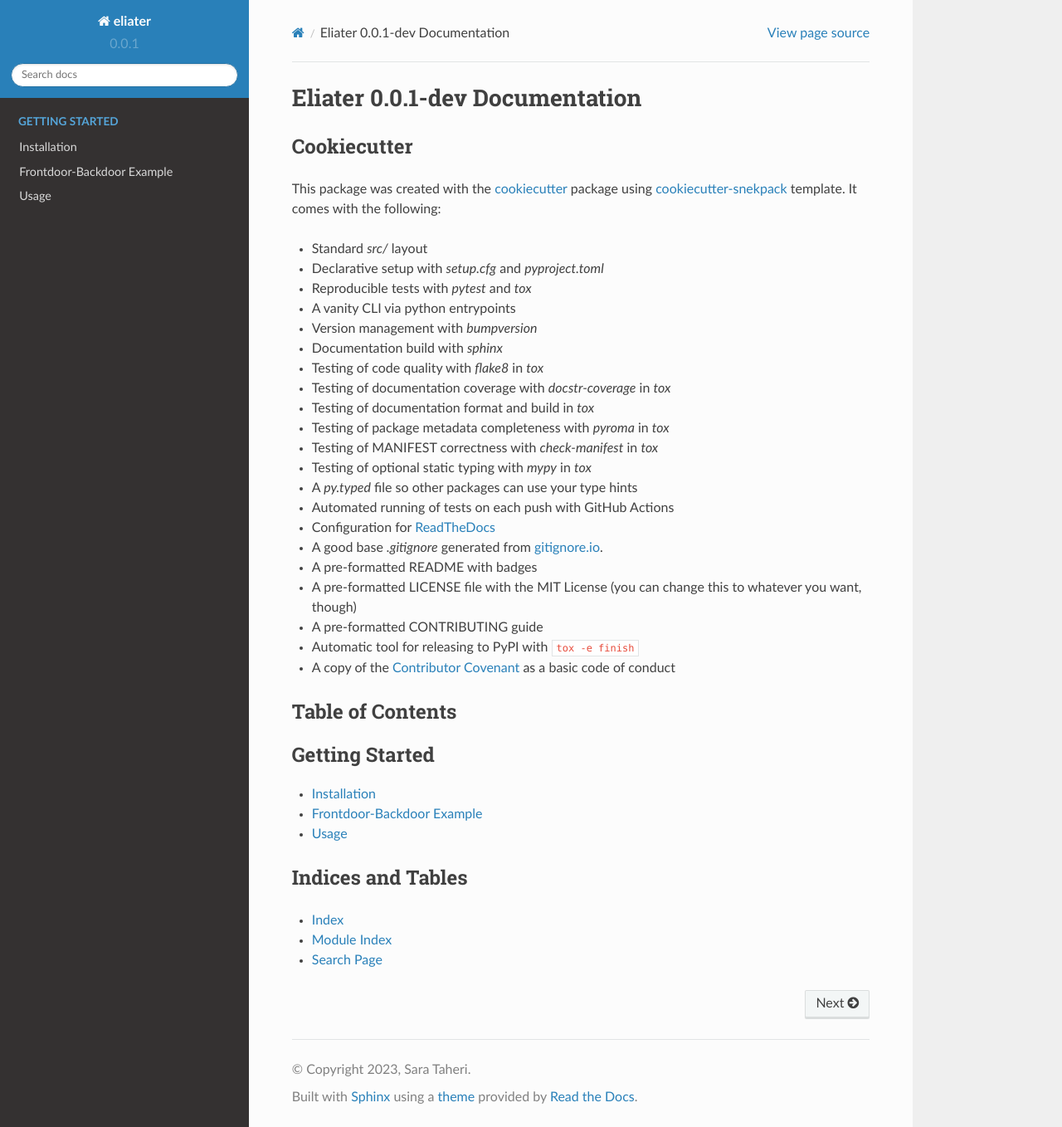
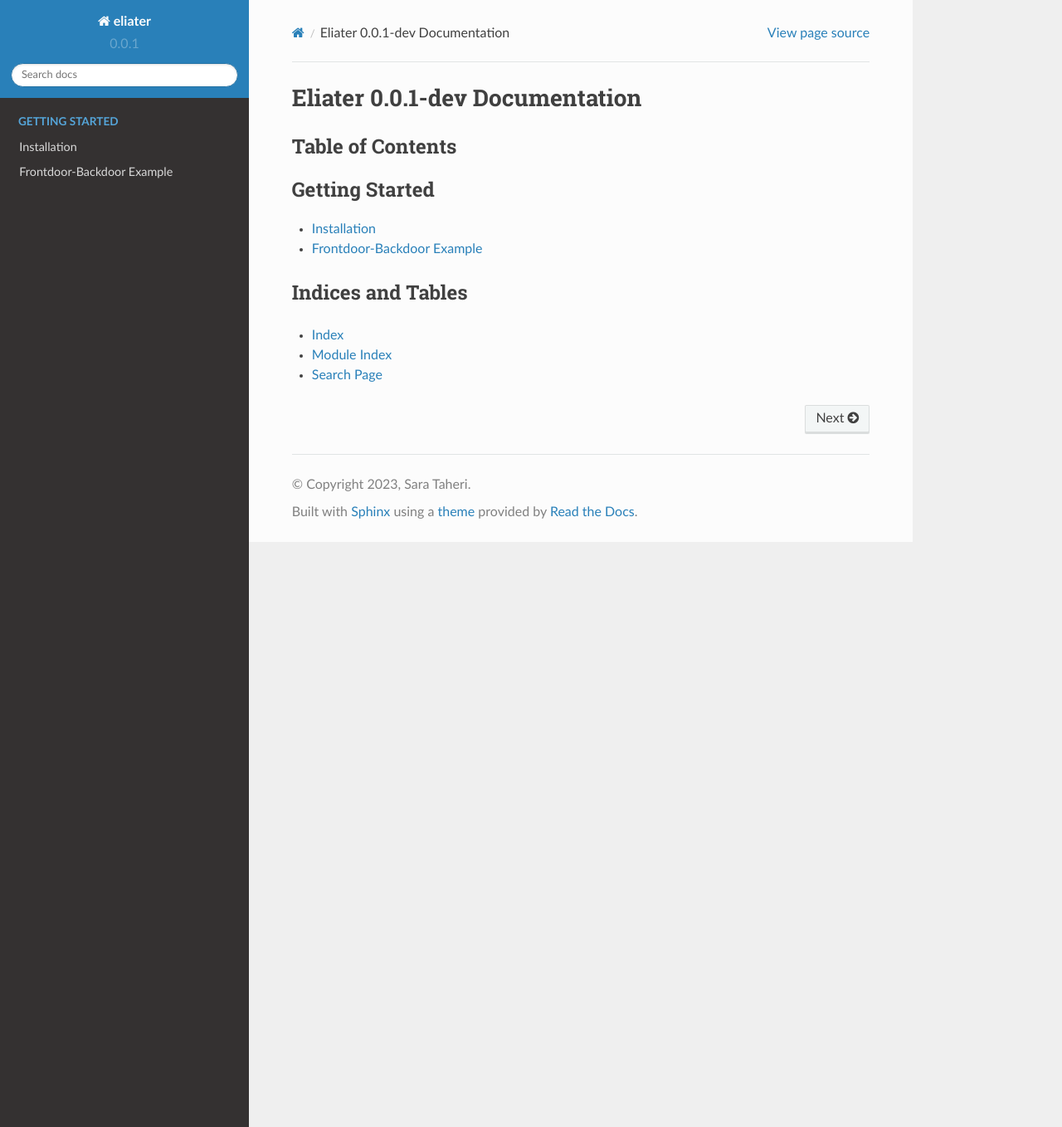
Before and after one commit to y0-causal-inference/eliater, a Sphinx documentation site: the page built from docs/source/index.rst, in a window 1280 px wide and 1358 px high. Shown: the whole window at 83% size. Built offline with Sphinx 7.4.7 and the Read the Docs theme 2.0.0, drawn with Linux system fonts in a browser that asks for light colours.

Commit message:
Improve docs build

```diff
--- a/docs/source/conf.py
+++ b/docs/source/conf.py
@@ -63,7 +63,6 @@
     "sphinx.ext.todo",
     "sphinx.ext.mathjax",
     "sphinx.ext.viewcode",
-    "sphinx_autodoc_typehints",
     "sphinx_automodapi.automodapi",
     "sphinx_automodapi.smart_resolver",
     "texext",
@@ -241,3 +240,6 @@
 # Don't sort alphabetically, explained at:
 # https://stackoverflow.com/questions/37209921/python-how-not-to-sort-sphinx-output-in-alphabetical-order
 autodoc_member_order = "bysource"
+
+todo_include_todos = True
+todo_emit_warnings = True
--- a/docs/source/index.rst
+++ b/docs/source/index.rst
@@ -1,33 +1,7 @@
 Eliater |release| Documentation
 ===============================
 
-Cookiecutter
-------------
-This package was created with the `cookiecutter <https://github.com/cookiecutter/cookiecutter>`_
-package using `cookiecutter-snekpack <https://github.com/cthoyt/cookiecutter-snekpack>`_ template.
-It comes with the following:
-
-- Standard `src/` layout
-- Declarative setup with `setup.cfg` and `pyproject.toml`
-- Reproducible tests with `pytest` and `tox`
-- A vanity CLI via python entrypoints
-- Version management with `bumpversion`
-- Documentation build with `sphinx`
-- Testing of code quality with `flake8` in `tox`
-- Testing of documentation coverage with `docstr-coverage` in `tox`
-- Testing of documentation format and build in `tox`
-- Testing of package metadata completeness with `pyroma` in `tox`
-- Testing of MANIFEST correctness with `check-manifest` in `tox`
-- Testing of optional static typing with `mypy` in `tox`
-- A `py.typed` file so other packages can use your type hints
-- Automated running of tests on each push with GitHub Actions
-- Configuration for `ReadTheDocs <https://readthedocs.org/>`_
-- A good base `.gitignore` generated from `gitignore.io <https://gitignore.io>`_.
-- A pre-formatted README with badges
-- A pre-formatted LICENSE file with the MIT License (you can change this to whatever you want, though)
-- A pre-formatted CONTRIBUTING guide
-- Automatic tool for releasing to PyPI with ``tox -e finish``
-- A copy of the `Contributor Covenant <https://www.contributor-covenant.org>`_ as a basic code of conduct
+.. todolist::
 
 Table of Contents
 -----------------
--- a/docs/source/usage.rst
+++ b/docs/source/usage.rst
@@ -3,8 +3,3 @@
 .. automodapi:: eliater.frontdoor_backdoor
     :no-heading:
     :include-all-objects:
-
-Usage
-=====
-.. automodule:: eliater.api
-    :members:
--- a/setup.cfg
+++ b/setup.cfg
@@ -75,7 +75,6 @@
 docs =
     sphinx<7.0
     sphinx-rtd-theme
-    sphinx-autodoc-typehints
     sphinx_automodapi
     texext
 
--- a/src/eliater/__init__.py
+++ b/src/eliater/__init__.py
@@ -1,5 +1,3 @@
 # -*- coding: utf-8 -*-
 
 """A high level, end-to-end causal inference workflow."""
-
-from .api import *  # noqa
```
Also changed, not shown: 1 other file.
